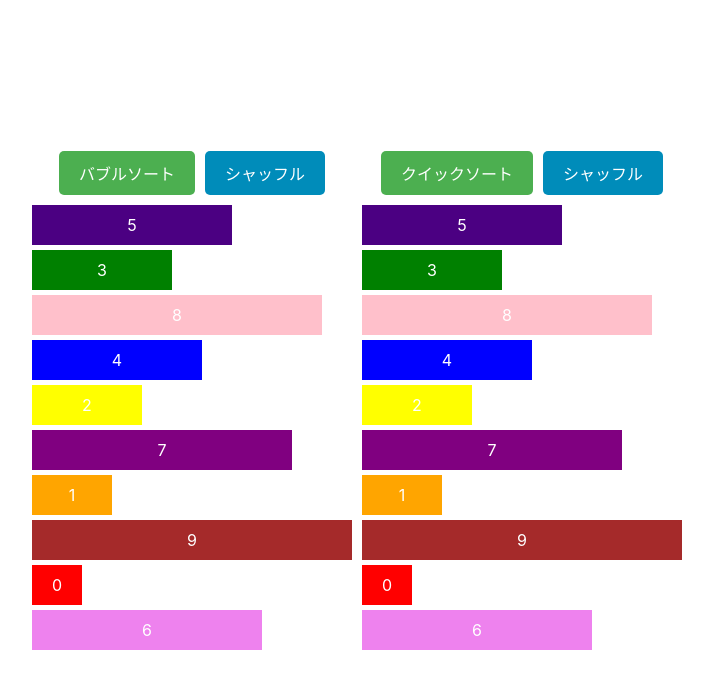
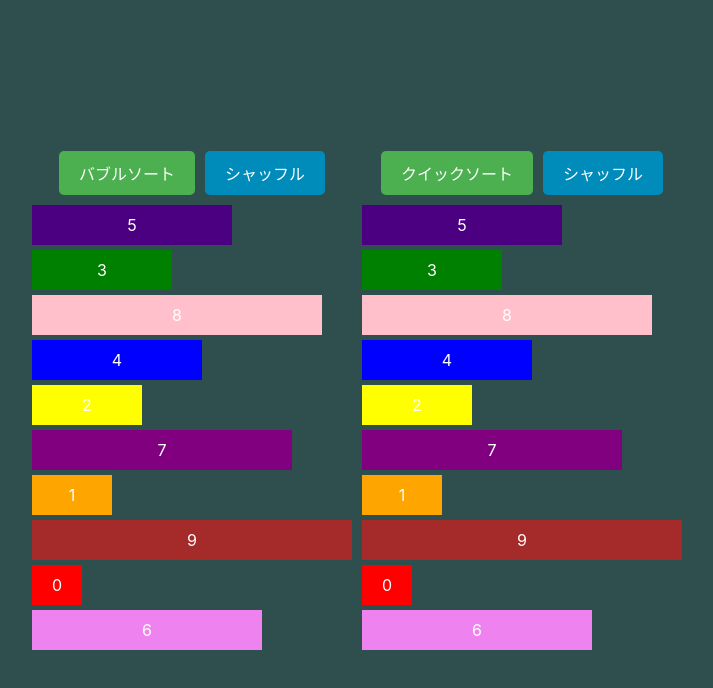
Before and after one commit to 0oYujio0/react-sort-visualizer, a React (Create React App) app: page / in a window 1280 px wide. Shown: the top 688 px of the page, without its empty margins (283-996 px from the left). Built offline with nearby package versions, Linux system fonts and the light colour scheme.

Commit message:
Change: 背景色を暗めに変更 #9

```diff
--- a/src/App.css
+++ b/src/App.css
@@ -1,5 +1,6 @@
 .App {
   text-align: center;
+  background-color: darkslategray;
 }
 
 .App-logo {
```
